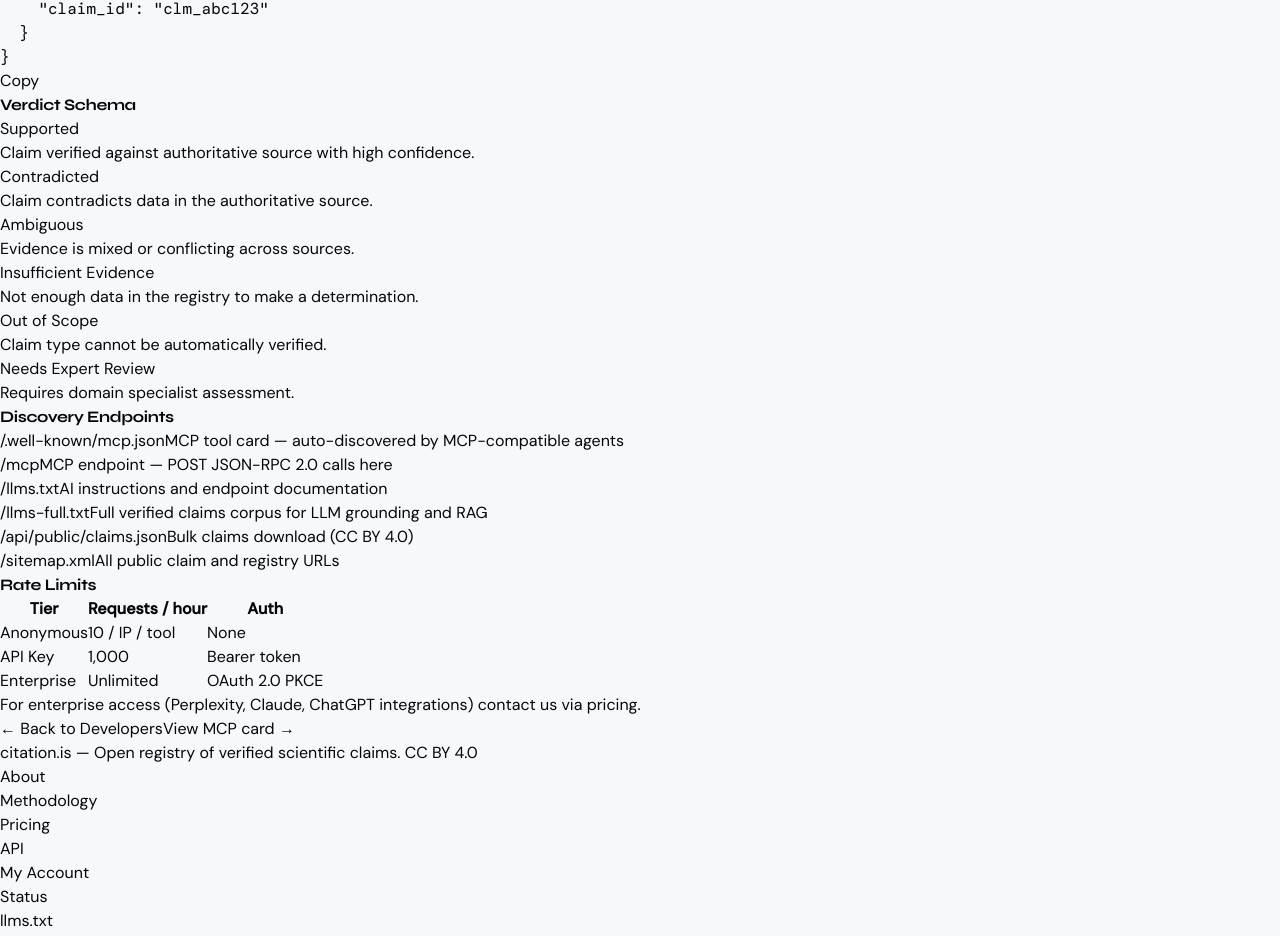
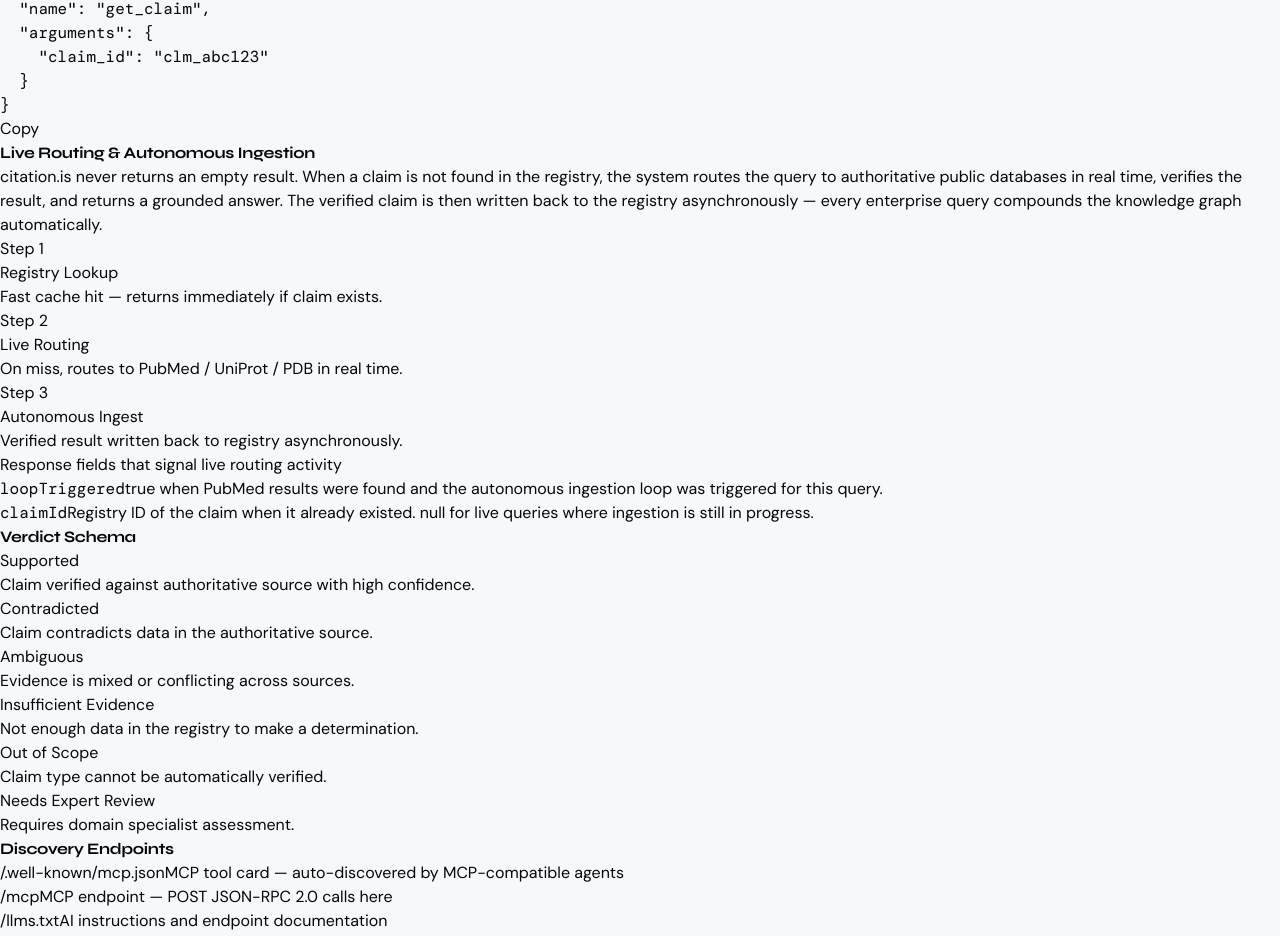
Before and after one commit to Gudmundur76/citation-desk, a React (Vite) app in the folder client/: page /developers/mcp in a window 1280 px wide. Shown: the part 2211-3147 px from the top of the page. Built offline with nearby package versions, Linux system fonts and the light colour scheme; a web font is replaced by a local one.

Commit message:
Sprint 12: add live routing section to /developers/mcp page, document loopTriggered and claimId response fields

```diff
--- a/client/src/pages/DevelopersMcp.tsx
+++ b/client/src/pages/DevelopersMcp.tsx
@@ -306,7 +306,9 @@ const response = await agent.chat(
   "confidenceScore": 0.94,
   "evidenceSource": "PDB: 1JM7",
   "rationale": "Crystal structure confirms RING-RING heterodimer interface at 2.8Å resolution.",
-  "sourceUrl": "https://www.rcsb.org/structure/1JM7"
+  "sourceUrl": "https://www.rcsb.org/structure/1JM7",
+  "claimId": 142,
+  "loopTriggered": true
 }`} />
             </div>
 
@@ -333,6 +335,44 @@ const response = await agent.chat(
           </div>
         </section>
 
+        {/* Live Routing */}
+        <section>
+          <h2 className="text-2xl font-bold text-white mb-6">Live Routing &amp; Autonomous Ingestion</h2>
+          <div className="bg-gray-900 border border-blue-900 rounded-xl p-6 space-y-4">
+            <p className="text-gray-300 text-sm leading-relaxed">
+              citation.is <span className="text-blue-400 font-medium">never returns an empty result</span>. When a claim is not found
+              in the registry, the system routes the query to authoritative public databases in real time, verifies the result,
+              and returns a grounded answer. The verified claim is then written back to the registry asynchronously — every
+              enterprise query compounds the knowledge graph automatically.
+            </p>
+            <div className="grid grid-cols-3 gap-4">
+              {([
+                { step: "1", label: "Registry Lookup", desc: "Fast cache hit — returns immediately if claim exists.", color: "green" },
+                { step: "2", label: "Live Routing", desc: "On miss, routes to PubMed / UniProt / PDB in real time.", color: "blue" },
+                { step: "3", label: "Autonomous Ingest", desc: "Verified result written back to registry asynchronously.", color: "purple" },
+              ] as const).map((s) => (
+                <div key={s.step} className="bg-gray-950 border border-gray-800 rounded-lg p-4">
+                  <div className="text-xs font-bold text-blue-400 mb-1">Step {s.step}</div>
+                  <div className="text-sm font-medium text-white mb-1">{s.label}</div>
+                  <div className="text-xs text-gray-500">{s.desc}</div>
+                </div>
+              ))}
+            </div>
+            <div className="bg-gray-950 rounded-lg p-4">
+              <div className="text-xs text-gray-500 mb-2">Response fields that signal live routing activity</div>
+              <div className="space-y-2">
+                <div className="flex items-start gap-3">
+                  <code className="text-xs text-blue-300 font-mono bg-gray-900 px-2 py-0.5 rounded shrink-0">loopTriggered</code>
+                  <span className="text-xs text-gray-400"><span className="text-green-400">true</span> when PubMed results were found and the autonomous ingestion loop was triggered for this query.</span>
+                </div>
+                <div className="flex items-start gap-3">
+                  <code className="text-xs text-blue-300 font-mono bg-gray-900 px-2 py-0.5 rounded shrink-0">claimId</code>
+                  <span className="text-xs text-gray-400">Registry ID of the claim when it already existed. <span className="text-gray-500">null</span> for live queries where ingestion is still in progress.</span>
+                </div>
+              </div>
+            </div>
+          </div>
+        </section>
         {/* Verdicts */}
         <section>
           <h2 className="text-2xl font-bold text-white mb-6">Verdict Schema</h2>
```
